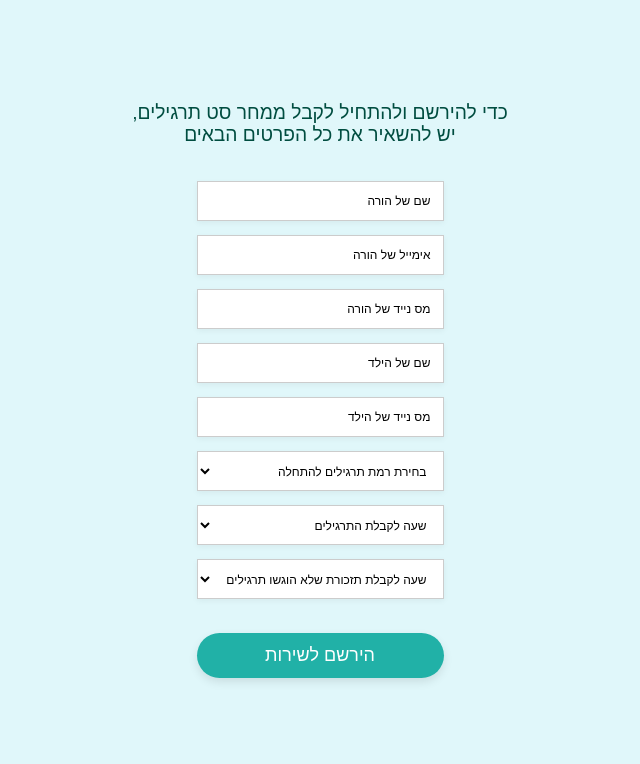
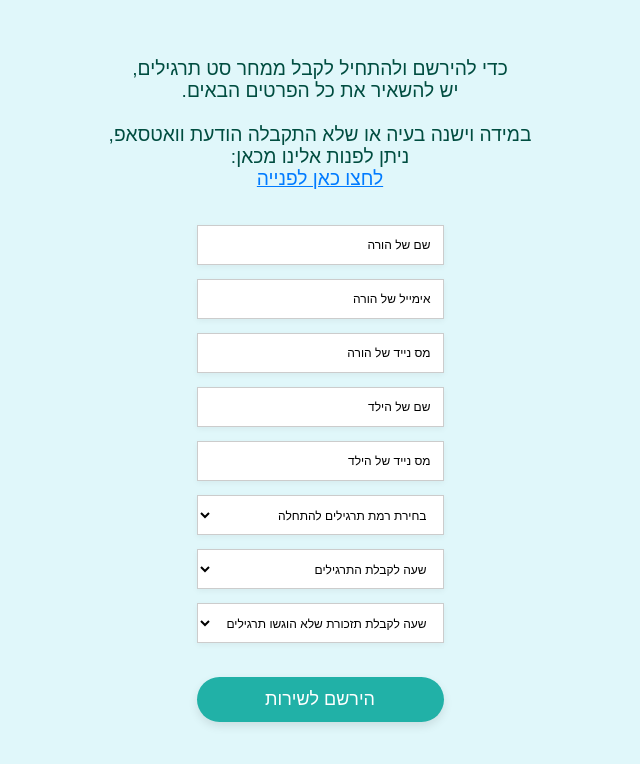
Before and after one commit to shaharmaliss/multi, a React (Create React App) app: page /new-card in a window 1280 px wide. Shown: the top 764 px of the page, without its empty margins (320-960 px from the left). Built offline with nearby package versions, Linux system fonts and the light colour scheme.

Commit message:
Update new-card.js

```diff
--- a/src/new-card.js
+++ b/src/new-card.js
@@ -48,7 +48,7 @@ function NewCard() {
     });
 
     if (response.ok) {
-      alert('הטופס נשלח בהצלחה!');
+      alert('תודה שנרשמתם');
       // Optional: reset form
       setFormData({
         parentName: '',
@@ -74,7 +74,18 @@ function NewCard() {
     <div className="App">
       <p className="remark-massage">
         כדי להירשם ולהתחיל לקבל ממחר סט תרגילים, <br />
-        יש להשאיר את כל הפרטים הבאים <br />
+        יש להשאיר את כל הפרטים הבאים. <br />
+        <br />
+        במידה וישנה בעיה או שלא התקבלה הודעת וואטסאפ, <br />
+         ניתן לפנות אלינו מכאן:<br />
+      <a
+        href="https://main.d68e8t2303m09.amplifyapp.com/new-remark"
+        target="_blank"
+        rel="noopener noreferrer"
+        style={{ color: '#007bff', textDecoration: 'underline' }}
+      >
+        לחצו כאן לפנייה
+      </a>
       </p>
 
       <form onSubmit={handleSubmit} className="form-grid">
```
